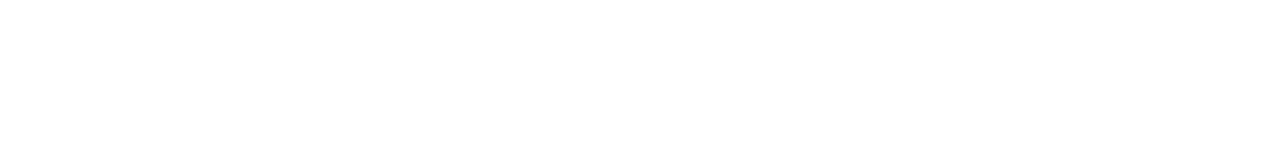
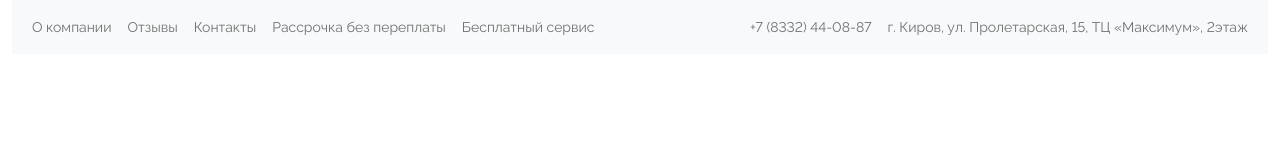
Before and after one commit to quanty-zero/online-clothing-store, a website: page app/parts/header.html in a window 1280 px wide. Drawn offline with nearby package versions, Linux system fonts and the light colour scheme; files that its build step writes are made by us from their sources; files whose address does not match are found by name.

Commit message:
Update header.html

```diff
--- a/app/parts/header.html
+++ b/app/parts/header.html
@@ -6,10 +6,13 @@
 	<meta charset="utf-8">
 	<!-- <base href="/"> -->
 
-	<title><!--#echo var="title" --></title>
+	<title>
+		<!--#echo var="title" -->
+	</title>
 	<meta name="description" content="Market">
 
-	<meta name="viewport" content="width=device-width, initial-scale=1.0, minimum-scale=1.0, maximum-scale=1.0, user-scalable=no">
+	<meta name="viewport"
+		content="width=device-width, initial-scale=1.0, minimum-scale=1.0, maximum-scale=1.0, user-scalable=no">
 
 	<link rel="icon" href="images/favicon.png">
 	<meta property="og:image" content="images/dist/preview.jpg">
@@ -19,3 +22,29 @@
 </head>
 
 <body>
+	<header>
+		<section class="container-xxl">
+			<nav class="navbar navbar-expand-lg navbar-light bg-light">
+				<div class="container-fluid">
+					<button class="navbar-toggler" type="button" data-bs-toggle="collapse"
+						data-bs-target="#navbarSupportedContent" aria-controls="navbarSupportedContent" aria-expanded="false"
+						aria-label="Toggle navigation">
+						<span class="navbar-toggler-icon"></span>
+					</button>
+					<div class="collapse navbar-collapse" id="navbarSupportedContent">
+						<ul class="navbar-nav me-auto mb-2 mb-lg-0">
+							<li class="nav-item"> <a class="nav-link" aria-current="page" href="#">О компании</a> </li>
+							<li class="nav-item"> <a class="nav-link" href="#">Отзывы</a> </li>
+							<li class="nav-item"> <a class="nav-link" href="#">Контакты</a> </li>
+							<li class="nav-item"> <a class="nav-link" href="#">Рассрочка без переплаты</a> </li>
+							<li class="nav-item"> <a class="nav-link" href="#">Бесплатный сервис</a> </li>
+						</ul>
+						<ul class="navbar-nav ms-auto mb-2 mb-lg-0">
+							<li class="nav-item"> <a class="nav-link" href="#">+7 (8332) 44-08-87</a> </li>
+							<li class="nav-item"> <a class="nav-link" href="#">г. Киров, ул. Пролетарская, 15, ТЦ «Максимум», 2этаж</a> </li>
+						</ul>
+					</div>
+				</div>
+			</nav>
+		</section>
+	</header>
```
